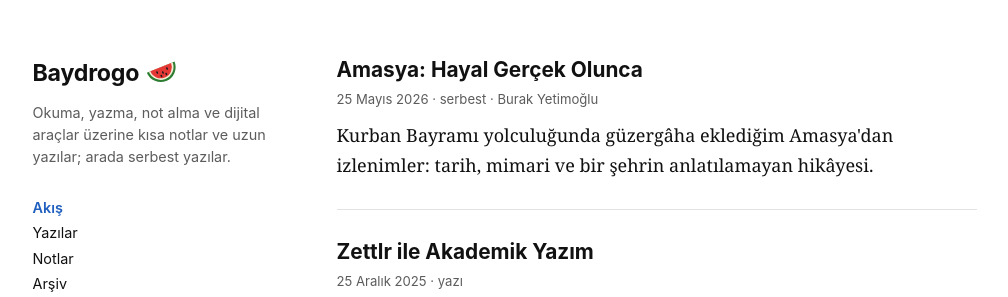
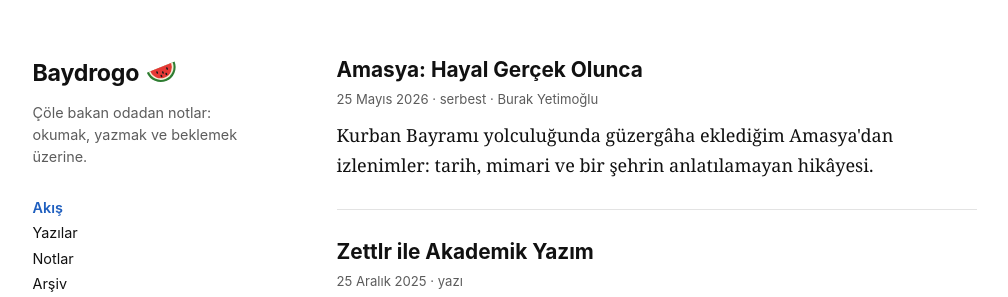
Before and after one commit to baydrogo/baydrogo, a Jekyll site: the page built from index.html, in a window 1280 px wide. Shown: the top 297 px of the page, without its empty margins (128-1136 px from the left). Built offline with Jekyll 4.4.1, drawn with Linux system fonts in a browser that asks for light colours; the list of posts is cut into pages by our own code.

Commit message:
SEO: canonical, Open Graph, JSON-LD ve paylaşım kartı; yeni açıklama; h-card
Co-Authored-By: Claude Opus 5.5 <noreply@anthropic.com>

```diff
--- a/Gemfile
+++ b/Gemfile
@@ -4,7 +4,6 @@ gem "jekyll", "~> 4.3"
 gem "minima"
 
 group :jekyll_plugins do
-  gem "jekyll-seo-tag"
   gem "jekyll-sitemap"
   gem "jekyll-paginate"
 end
--- a/_config.yml
+++ b/_config.yml
@@ -3,8 +3,7 @@
 # =============================================
 
 title: "Baydrogo"
-description: "Okuma, yazma ve not alma üzerine kısa notlar, uzun yazılar."
-tanitim: "Okuma, yazma, not alma ve dijital araçlar üzerine kısa notlar ve uzun yazılar; arada serbest yazılar."
+description: "Çöle bakan odadan notlar: okumak, yazmak ve beklemek üzerine."
 bulten: "https://buttondown.email/baydrogo"
 kenar_cubugu: sol   # sol | sag
 author: "Baydrogo"
@@ -22,7 +21,6 @@ yorum:
   turnstile_site_key:  # Cloudflare Turnstile site anahtarı (herkese açık)
 
 plugins:
-  - jekyll-seo-tag
   - jekyll-sitemap
   - jekyll-paginate
 
--- a/_includes/kenar-cubugu.html
+++ b/_includes/kenar-cubugu.html
@@ -1,11 +1,11 @@
 <aside class="kenar-cubugu">
-  <div class="site-ust">
-    <a class="site-adi" href="{{ '/' | relative_url }}">{{ site.title }}</a>
-    <img class="karpuz" src="{{ '/assets/karpuz.svg' | relative_url }}" alt="Karpuz dilimi" title="Free Palestine" width="31" height="16">
+  <div class="h-card">
+    <div class="site-ust">
+      <a class="site-adi p-name u-url u-uid" href="{{ '/' | relative_url }}">{{ site.title }}</a>
+      <img class="karpuz u-logo" src="{{ '/assets/karpuz.svg' | relative_url }}" alt="Karpuz dilimi" title="Free Palestine" width="31" height="16">
+    </div>
+    <p class="tanitim p-note">{{ site.description }}</p>
   </div>
-  {%- if site.tanitim %}
-  <p class="tanitim">{{ site.tanitim }}</p>
-  {%- endif %}
 
   <nav class="menu">
     <a href="{{ '/' | relative_url }}"{% if include.bolum == "akis" %} aria-current="page"{% endif %}>Akış</a>
--- a/_layouts/default.html
+++ b/_layouts/default.html
@@ -11,7 +11,7 @@
     {%- assign baslik = site.title | append: " — " | append: site.description -%}
   {%- endif %}
   <title>{{ baslik }}</title>
-  <meta name="description" content="{{ page.description | default: page.excerpt | default: site.description | strip_html | strip_newlines | truncate: 160 }}">
+{% include seo.html %}
   <meta name="color-scheme" content="light dark">
   <link rel="stylesheet" href="{{ '/assets/css/style.css' | relative_url }}?v={{ site.time | date: '%s' }}">
   <link rel="alternate" type="application/rss+xml" title="{{ site.title }}" href="{{ '/feed.xml' | relative_url }}">
```
Also changed, not shown: _includes/seo.html (added, +47 -0 lines), assets/paylasim.png (added).
